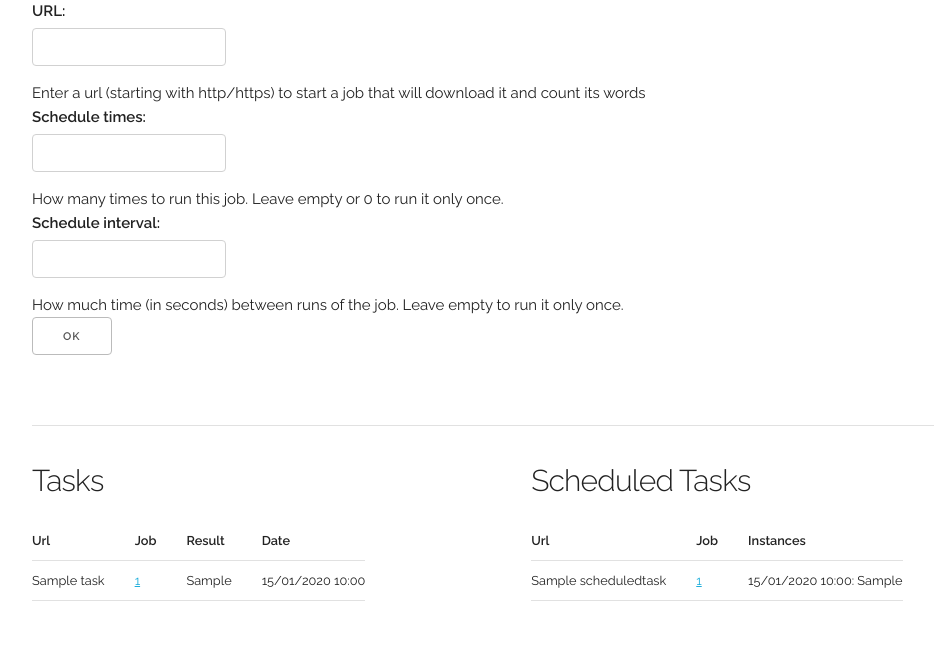
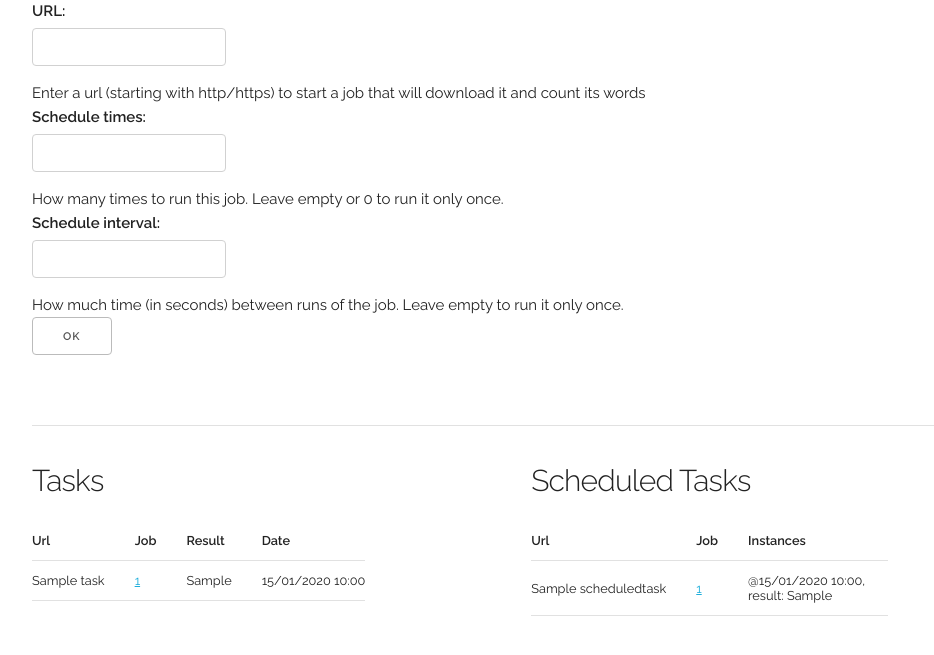
Before and after one commit to spapas/django-test-rq, a Django app: template tasks/templates/tasks_home.html in a window 1280 px wide. Shown: the part 68-723 px from the top of the page, without its empty margins (128-1062 px from the left). Run offline with Django 3.2, Linux system fonts and the light colour scheme; the template is opened without the code that fills it: values that come from a table or form of the project are taken from there, others are empty; tables that the repository leaves empty hold one stand-in row (values such as "Sample post"); parts of the project's set-up code (start-up, migrations or seed data) failed here and were passed over.

Commit message:
Some more formatting

```diff
--- a/tasks/templates/base.html
+++ b/tasks/templates/base.html
@@ -7,6 +7,10 @@
         <style>
             table {
                 font-size: 0.85em;
+            }
+
+            td {
+                max-width: 140px;
             }
         </style>
         <meta charset="utf-8">
--- a/tasks/templates/tasks_home.html
+++ b/tasks/templates/tasks_home.html
@@ -38,7 +38,7 @@
                         <td><a href="{% url 'view_job' task.job_id %}" >{{ task.job_id }}</a></td>
                         <td>
                         {% for ti in task.scheduledtaskinstance_set.all %}
-                            {{ ti.created_on|date:"d/m/Y H:i" }}: {{ ti.result }}<br />
+                            @{{ ti.created_on|date:"d/m/Y H:i" }}, result: {{ ti.result }}<br />
                         {% endfor %}
                         </td>
                     </tr>
```
